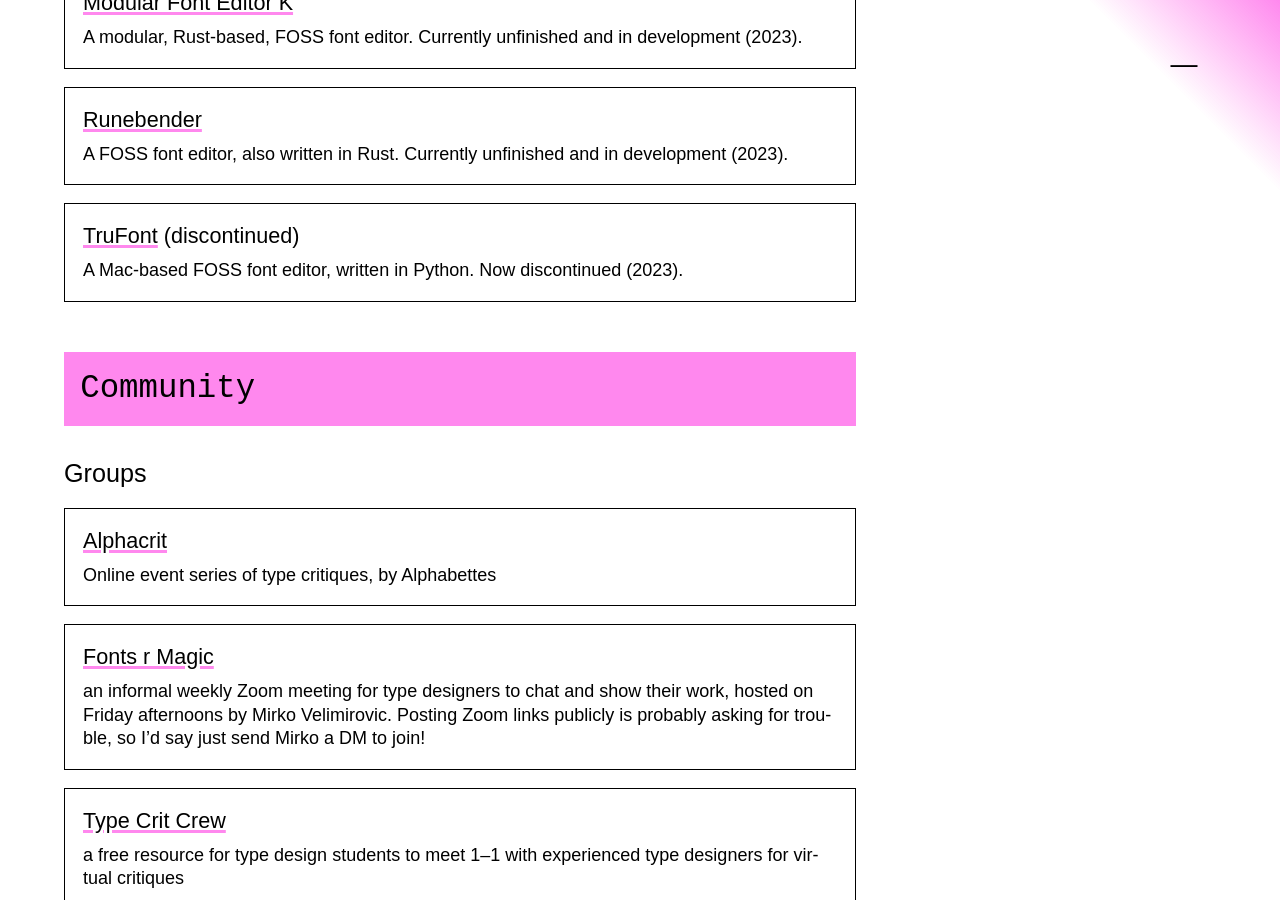
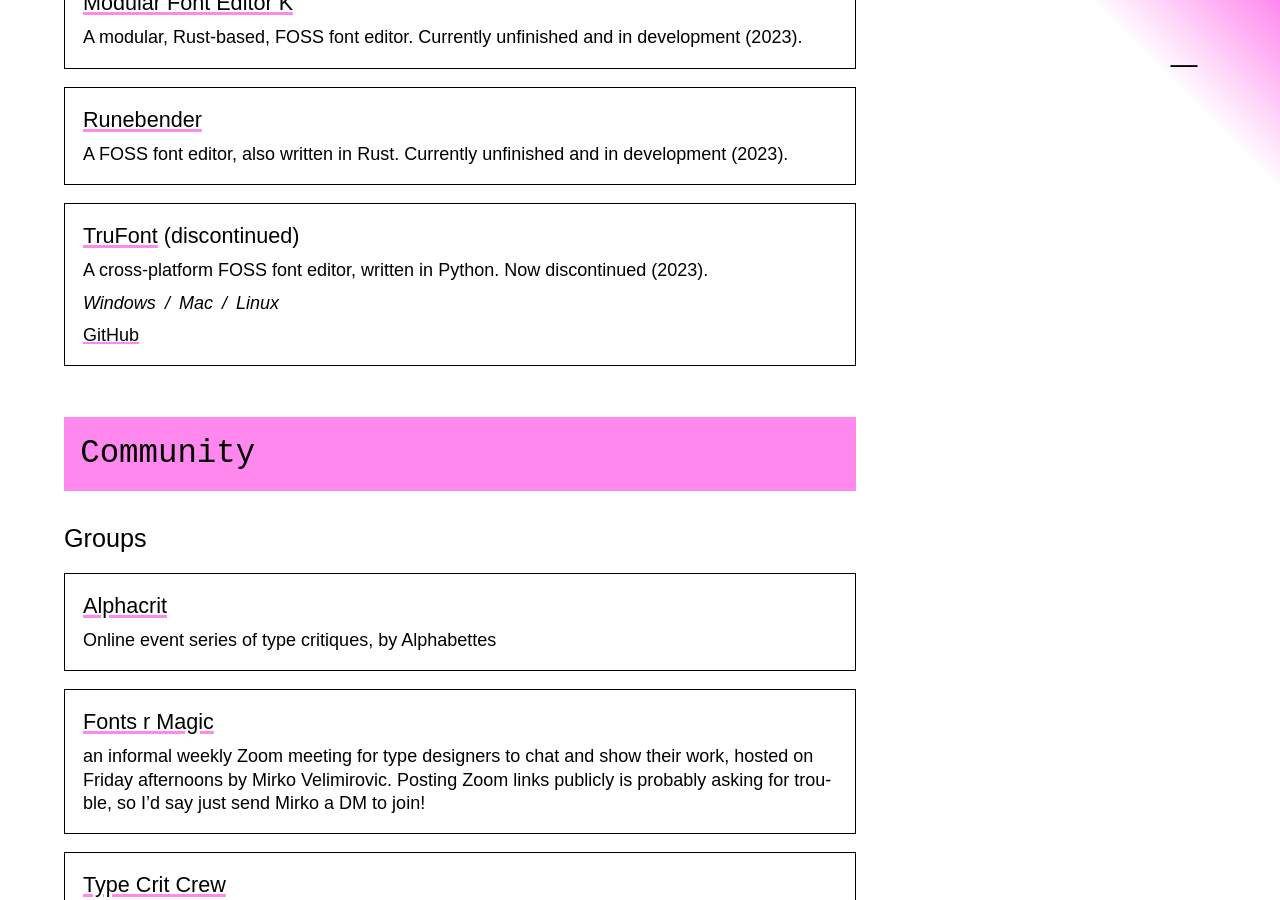
Before and after one commit to justinpenner/type-design-resources, a Jekyll site: the page built from index.md, in a window 1280 px wide and 900 px high, scrolled down 6882 px. Built offline with Jekyll 4.4.1, drawn with Linux system fonts in a browser that asks for light colours; some web fonts are replaced.

Commit message:
TruFont corrections

```diff
--- a/_data/data.yaml
+++ b/_data/data.yaml
@@ -178,8 +178,15 @@
             description: A FOSS font editor, also written in Rust. Currently unfinished and in development (2023).
           - name: TruFont
             url: http://trufont.github.io/
-            description: A Mac-based FOSS font editor, written in Python. Now discontinued (2023).
+            description: A cross-platform FOSS font editor, written in Python. Now discontinued (2023).
             discontinued: true
+            links:
+              - name: GitHub
+                url: https://github.com/trufont/trufont
+            data:
+              - Windows
+              - Mac
+              - Linux
           - name: Glyphr Studio
             url: https://github.com/glyphr-studio/Glyphr-Studio-1
             description: A browser-based FOSS font editor.
```
